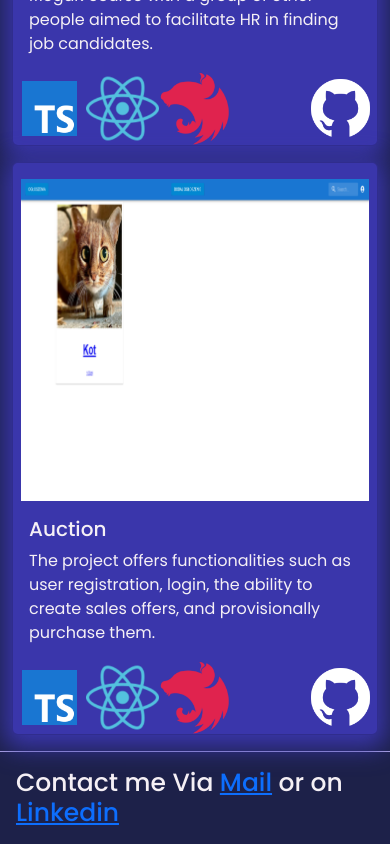
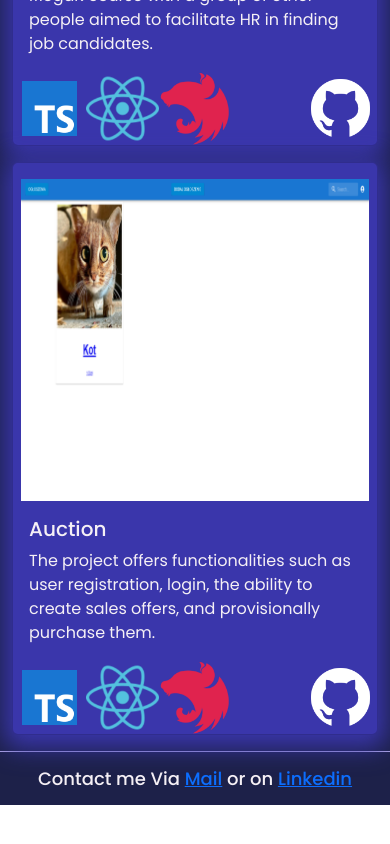
Before and after one commit to Brylson123/portfolio, an Angular app: page / in a window 390 px wide. Shown: the part 3352-4196 px from the top of the page. After the commit the page ends 4157 px from the top, so only its background shows below. Built offline with nearby package versions, Linux system fonts and the light colour scheme.

Commit message:
Add responsive

```diff
--- a/src/app/contact/contact.component.css
+++ b/src/app/contact/contact.component.css
@@ -6,3 +6,23 @@ h2 {
   color: #f5f0f5;
   font-size: 25px;
 }
+
+@media (max-width: 474px) {
+  h2 {
+    font-size: 21px;
+  }
+}
+
+
+@media (max-width: 399px) {
+  h2 {
+    font-size: 18px;
+  }
+}
+
+
+@media (max-width: 352px) {
+  h2 {
+    font-size: 15px;
+  }
+}
```
